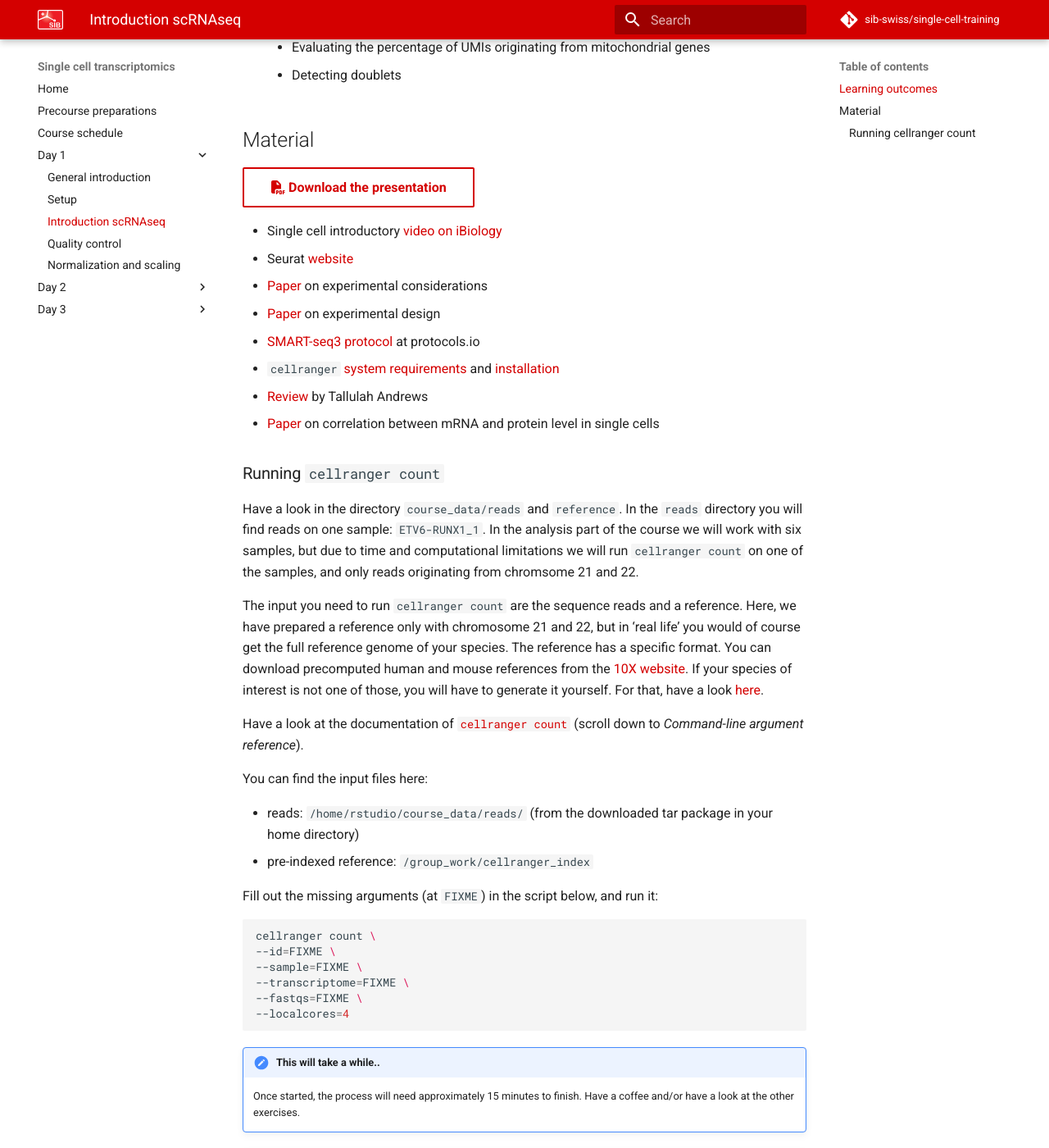
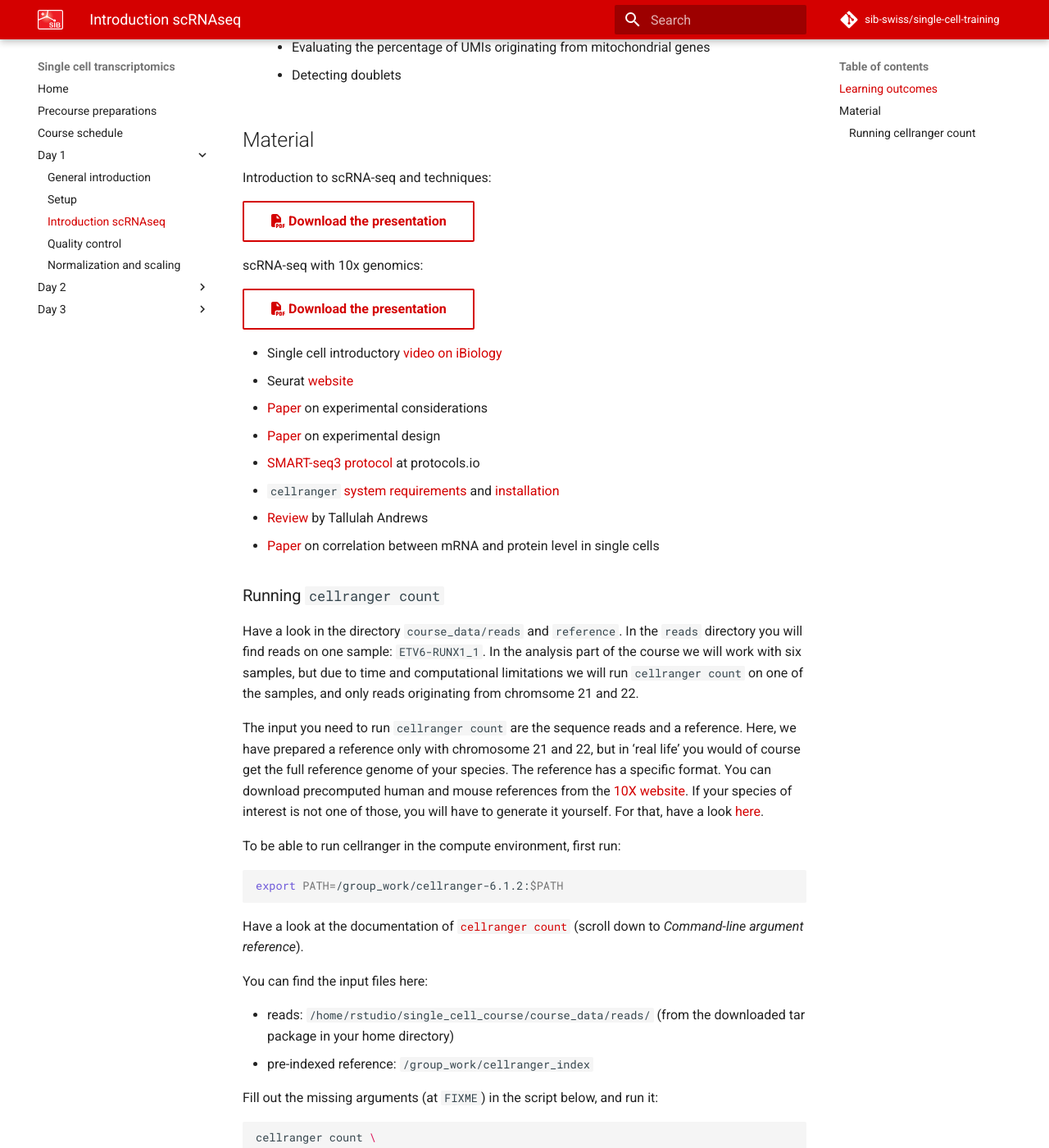
Before and after one commit to sib-swiss/single-cell-training, an MkDocs documentation site: the page built from docs/day1/introduction_scrnaseq.md, in a window 1280 px wide and 1400 px high, scrolled down 454 px. Shown: the whole window at 82% size. Built offline with MkDocs 1.6.1 and Material for MkDocs 9.7.7, drawn with Linux system fonts in a browser that asks for light colours; comment, search, counter and statistics services are not loaded; the version menu is left out.

Commit message:
presentations and corrections

````diff
--- a/docs/day1/introduction_scrnaseq.md
+++ b/docs/day1/introduction_scrnaseq.md
@@ -14,7 +14,13 @@
 
 ## Material
 
+Introduction to scRNA-seq and techniques:
+
 [:fontawesome-solid-file-pdf: Download the presentation](../assets/pdf/introduction_scRNAseq.pdf){: .md-button }
+
+scRNA-seq with 10x genomics:
+
+[:fontawesome-solid-file-pdf: Download the presentation](../assets/pdf/10x_genomics_single_cell.pdf){: .md-button }
 
 - Single cell introductory [video on iBiology](https://www.youtube.com/watch?v=k9VFNLLQP8c)
 - Seurat [website](https://satijalab.org/seurat/)
@@ -31,11 +37,17 @@ Have a look in the directory `course_data/reads` and `reference`. In the `reads`
 
 The input you need to run `cellranger count` are the sequence reads and a reference. Here, we have prepared a reference only with chromosome 21 and 22, but in 'real life' you would of course get the full reference genome of your species. The reference has a specific format. You can download precomputed human and mouse references from the [10X website](https://support.10xgenomics.com/single-cell-gene-expression/software/downloads/latest). If your species of interest is not one of those, you will have to generate it yourself. For that, have a look [here](https://support.10xgenomics.com/single-cell-gene-expression/software/pipelines/latest/using/tutorial_mr).
 
+To be able to run cellranger in the compute environment, first run:
+
+```sh
+export PATH=/group_work/cellranger-6.1.2:$PATH
+```
+
 Have a look at the documentation of [`cellranger count`](https://support.10xgenomics.com/single-cell-gene-expression/software/pipelines/latest/using/count) (scroll down to *Command-line argument reference*).
 
 You can find the input files here:
 
-- reads: `/home/rstudio/course_data/reads/` (from the downloaded tar package in your home directory)
+- reads: `/home/rstudio/single_cell_course/course_data/reads/` (from the downloaded tar package in your home directory)
 - pre-indexed reference: `/group_work/cellranger_index`
 
 Fill out the missing arguments (at `FIXME`) in the script below, and run it:
@@ -64,7 +76,7 @@ cellranger count \
     --id=ETV6-RUNX1_1 \
     --sample=ETV6-RUNX1_1 \
     --transcriptome=/group_work/cellranger_index \
-    --fastqs=/home/rstudio/course_data/reads/ \
+    --fastqs=/home/rstudio/single_cell_course/course_data/reads \
     --localcores=4
     ```
 
````
Also changed, not shown: 4 other files.
